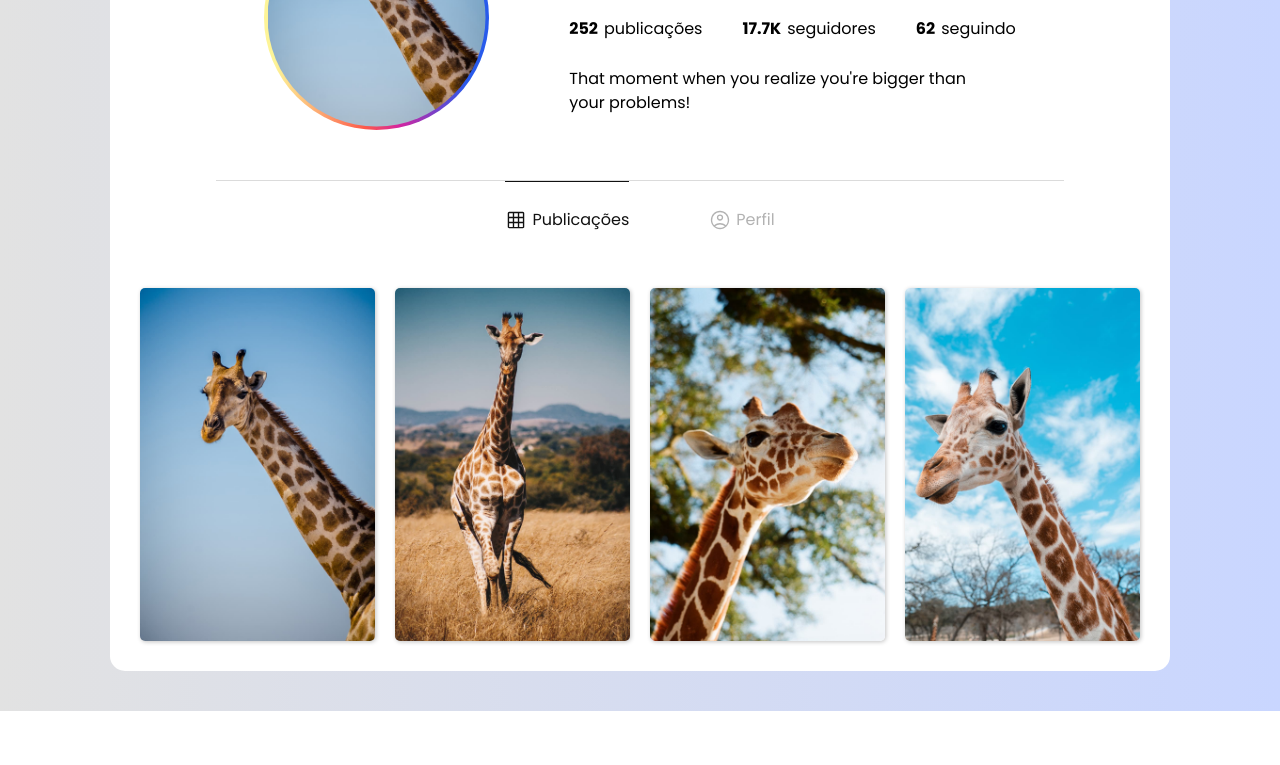
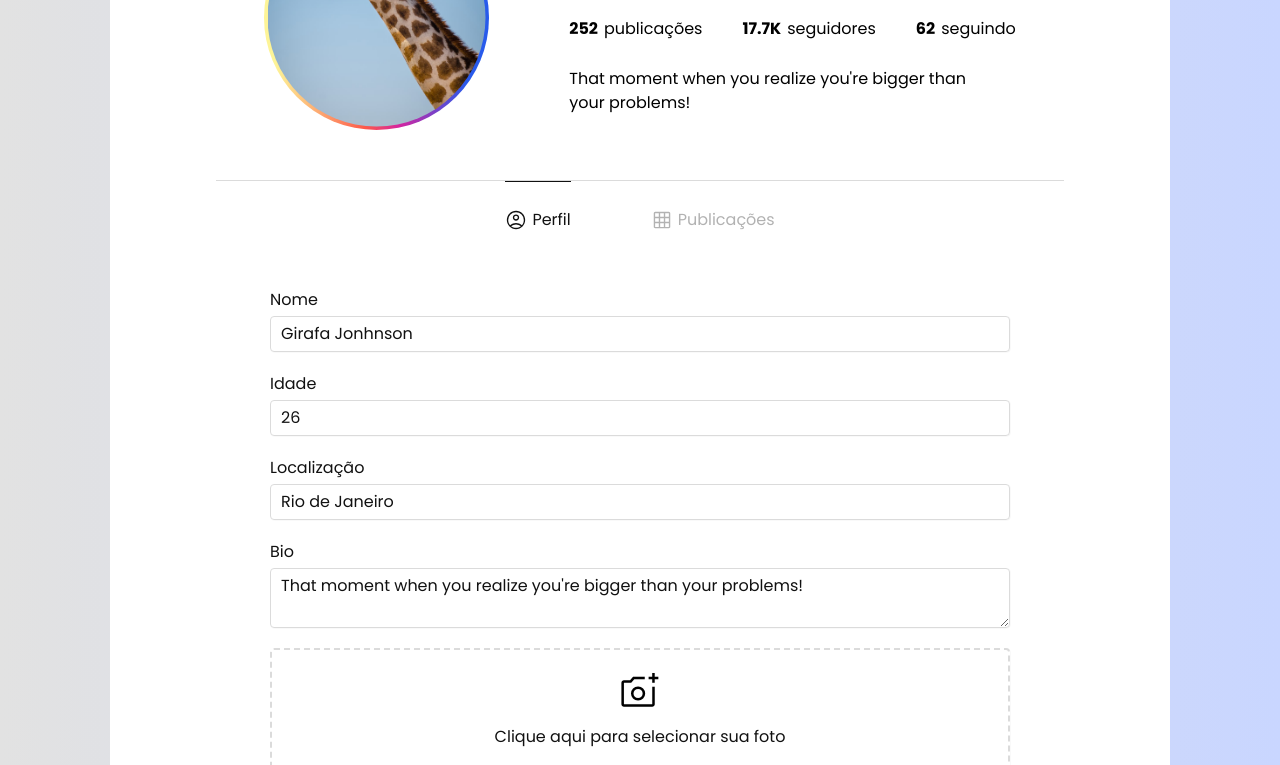
Before and after one commit to CiscoFran10/Zoogram, a plain HTML site: page index.html in a window 1280 px wide. Shown: the part 185-950 px from the top of the page. Before the commit the page ends 896 px from the top, so only its background shows below. Drawn offline with Linux system fonts and the light colour scheme.

Commit message:
feat: changed tabs order

```diff
--- a/index.html
+++ b/index.html
@@ -33,19 +33,20 @@
 
     <main>
       <ul class="tab-list">
-        <button class="tab-item active" data-tab="publications">
+        <button class="tab-item active" data-tab="profile"><svg class="svg" aria-hidden="true" xmlns="http://www.w3.org/2000/svg" height="48" viewBox="0 96 960 960" width="48">
+            <path d="M222 801q63-44 125-67.5T480 710q71 0 133.5 23.5T739 801q44-54 62.5-109T820 576q0-145-97.5-242.5T480 236q-145 0-242.5 97.5T140 576q0 61 19 116t63 109Zm257.814-195Q422 606 382.5 566.314q-39.5-39.686-39.5-97.5t39.686-97.314q39.686-39.5 97.5-39.5t97.314 39.686q39.5 39.686 39.5 97.5T577.314 566.5q-39.686 39.5-97.5 39.5Zm.654 370Q398 976 325 944.5q-73-31.5-127.5-86t-86-127.266Q80 658.468 80 575.734T111.5 420.5q31.5-72.5 86-127t127.266-86q72.766-31.5 155.5-31.5T635.5 207.5q72.5 31.5 127 86t86 127.032q31.5 72.532 31.5 155T848.5 731q-31.5 73-86 127.5t-127.032 86q-72.532 31.5-155 31.5ZM480 916q55 0 107.5-16T691 844q-51-36-104-55t-107-19q-54 0-107 19t-104 55q51 40 103.5 56T480 916Zm0-370q34 0 55.5-21.5T557 469q0-34-21.5-55.5T480 392q-34 0-55.5 21.5T403 469q0 34 21.5 55.5T480 546Zm0-77Zm0 374Z" />
+          </svg>
+          <span>Perfil</span></button>
+
+        <button class="tab-item " data-tab="publications">
           <svg class="svg" aria-hidden="true" xmlns="http://www.w3.org/2000/svg" height="48" viewBox="0 96 960 960" width="48">
             <path d="M180 936q-24 0-42-18t-18-42V276q0-24 18-42t42-18h600q24 0 42 18t18 42v600q0 24-18 42t-42 18H180Zm0-60h160V716H180v160Zm220 0h160V716H400v160Zm220 0h160V716H620v160ZM180 656h160V496H180v160Zm220 0h160V496H400v160Zm220 0h160V496H620v160ZM180 436h160V276H180v160Zm220 0h160V276H400v160Zm220 0h160V276H620v160Z" />
           </svg>
           <span>Publicações</span>
         </button>
-        <button class="tab-item" data-tab="profile"><svg class="svg" aria-hidden="true" xmlns="http://www.w3.org/2000/svg" height="48" viewBox="0 96 960 960" width="48">
-            <path d="M222 801q63-44 125-67.5T480 710q71 0 133.5 23.5T739 801q44-54 62.5-109T820 576q0-145-97.5-242.5T480 236q-145 0-242.5 97.5T140 576q0 61 19 116t63 109Zm257.814-195Q422 606 382.5 566.314q-39.5-39.686-39.5-97.5t39.686-97.314q39.686-39.5 97.5-39.5t97.314 39.686q39.5 39.686 39.5 97.5T577.314 566.5q-39.686 39.5-97.5 39.5Zm.654 370Q398 976 325 944.5q-73-31.5-127.5-86t-86-127.266Q80 658.468 80 575.734T111.5 420.5q31.5-72.5 86-127t127.266-86q72.766-31.5 155.5-31.5T635.5 207.5q72.5 31.5 127 86t86 127.032q31.5 72.532 31.5 155T848.5 731q-31.5 73-86 127.5t-127.032 86q-72.532 31.5-155 31.5ZM480 916q55 0 107.5-16T691 844q-51-36-104-55t-107-19q-54 0-107 19t-104 55q51 40 103.5 56T480 916Zm0-370q34 0 55.5-21.5T557 469q0-34-21.5-55.5T480 392q-34 0-55.5 21.5T403 469q0 34 21.5 55.5T480 546Zm0-77Zm0 374Z" />
-          </svg>
-          <span>Perfil</span></button>
       </ul>
 
-      <div class="tab-content active" id="publications">
+      <div class="tab-content " id="publications">
         <ul class="grid">
           <li><img src="assets/img/img1.jpg" alt="img1"></li>
           <li><img src="assets/img/img2.jpg" alt="img2"></li>
@@ -54,7 +55,7 @@
         </ul>
       </div>
 
-      <div class="tab-content" id="profile">
+      <div class="tab-content active" id="profile">
         <form class="form" id="form">
           <label>
             <span>Nome</span>
```
